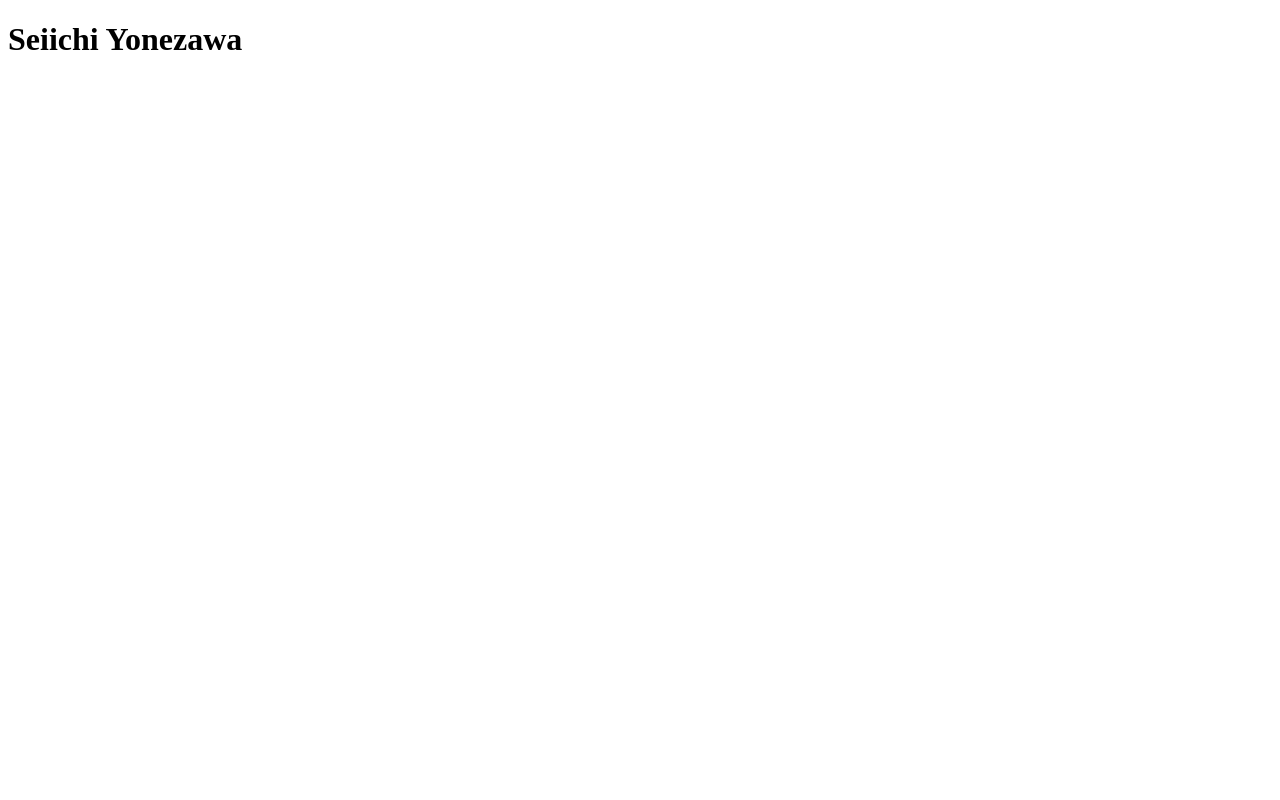
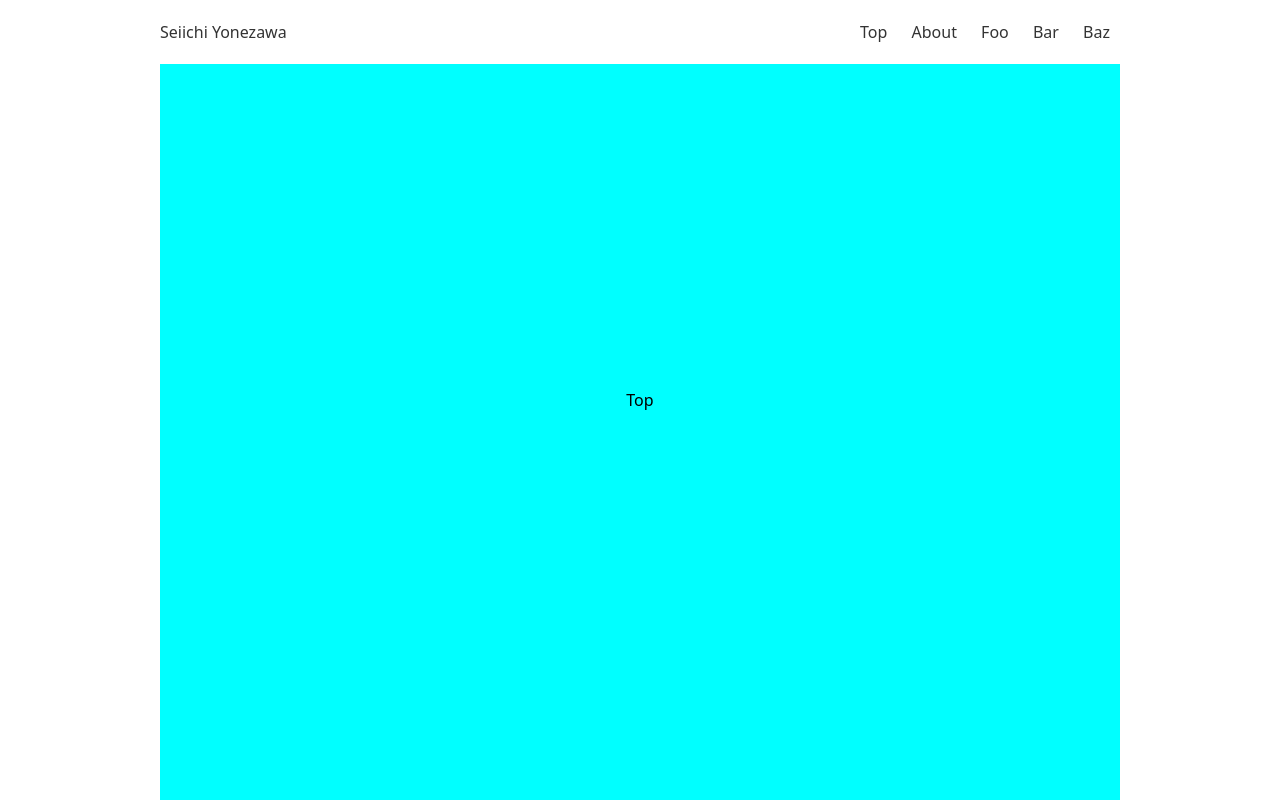
Before and after one commit to nzwsch/website, a website: page index.html in a window 1280 px wide. Shown: the top 800 px of the page. Drawn offline with Linux system fonts and the light colour scheme.

Commit message:
Update index.html

```diff
--- a/index.html
+++ b/index.html
@@ -4,24 +4,41 @@
     <meta charset="UTF-8">
     <meta name="viewport" content="width=device-width, initial-scale=1.0">
     <title>Seiichi Yonezawa</title>
-    <style>
-        /**
-        * Smooth scrolling on the whole document
-        */
-        html {
-            scroll-behavior: smooth;
-        }
-
-        @media screen and (prefers-reduced-motion: reduce) {
-            html {
-                scroll-behavior: auto;
-            }
-        }
-    </style>
+    <link rel="stylesheet" href="./style.css">
 </head>
 <body>
-    <div class="wrapper">
-        <h1>Seiichi Yonezawa</h1>
-    </div>
+    <nav class="container light">
+        <h1><a href="/">Seiichi Yonezawa</a></h1>
+
+        <ul>
+            <li><a href="#top">Top</a></li>
+            <li><a href="#about">About</a></li>
+            <li><a href="#foo">Foo</a></li>
+            <li><a href="#bar">Bar</a></li>
+            <li><a href="#baz">Baz</a></li>
+        </ul>
+    </nav>
+
+    <main class="container">
+        <section id="top">
+            <h1>Top</h1>
+        </section>
+
+        <section id="about">
+            <h1>about</h1>
+        </section>
+
+        <section id="foo">
+            <h1>foo</h1>
+        </section>
+
+        <section id="bar">
+            <h1>bar</h1>
+        </section>
+
+        <section id="baz">
+            <h1>baz</h1>
+        </section>
+    </main>
 </body>
 </html>
--- /dev/null
+++ b/style.css
@@ -0,0 +1,116 @@
+/* http://meyerweb.com/eric/tools/css/reset/
+   v2.0 | 20110126
+   License: none (public domain)
+*/
+
+html, body, div, span, applet, object, iframe,
+h1, h2, h3, h4, h5, h6, p, blockquote, pre,
+a, abbr, acronym, address, big, cite, code,
+del, dfn, em, img, ins, kbd, q, s, samp,
+small, strike, strong, sub, sup, tt, var,
+b, u, i, center,
+dl, dt, dd, ol, ul, li,
+fieldset, form, label, legend,
+table, caption, tbody, tfoot, thead, tr, th, td,
+article, aside, canvas, details, embed,
+figure, figcaption, footer, header, hgroup,
+menu, nav, output, ruby, section, summary,
+time, mark, audio, video {
+	margin: 0;
+	padding: 0;
+	border: 0;
+	font-size: 100%;
+	font: inherit;
+	vertical-align: baseline;
+}
+/* HTML5 display-role reset for older browsers */
+article, aside, details, figcaption, figure,
+footer, header, hgroup, menu, nav, section {
+	display: block;
+}
+body {
+	line-height: 1;
+}
+ol, ul {
+	list-style: none;
+}
+blockquote, q {
+	quotes: none;
+}
+blockquote:before, blockquote:after,
+q:before, q:after {
+	content: '';
+	content: none;
+}
+table {
+	border-collapse: collapse;
+	border-spacing: 0;
+}
+
+/* Smooth scrolling on the whole document */
+
+html {
+    scroll-behavior: smooth;
+}
+
+@media screen and (prefers-reduced-motion: reduce) {
+    html {
+        scroll-behavior: auto;
+    }
+}
+
+section {
+    height: 100vh;
+    display: flex;
+    flex-direction: column;
+    justify-content: center;
+    align-items: center;
+    align-items: center;
+}
+
+/* my style */
+
+#top { background-color: aqua; }
+#about { background-color: tomato; }
+#foo { background-color: yellowgreen; }
+#bar { background-color: palevioletred; }
+#baz { background-color: greenyellow; }
+
+body {
+    font-family: system-ui, -apple-system, BlinkMacSystemFont, 'Segoe UI', Roboto, Oxygen, Ubuntu, Cantarell, 'Open Sans', 'Helvetica Neue', sans-serif;
+}
+
+a {
+    text-decoration: none;
+}
+
+.container {
+    margin: 0 auto;
+    max-width: 960px;
+    padding: 0 10px;
+}
+
+nav {
+    position: fixed;
+    top: 0;
+    left: 0;
+    right: 0;
+    display: flex;
+    justify-content: space-between;
+}
+
+nav.container {
+    padding: 1.5rem 10px;
+}
+
+nav.light {
+    background-color: #fff;
+}
+nav.light a {
+    color: #333;
+}
+
+nav ul li {
+    display: inline-block;
+    margin: 0 10px;
+}
```
Also changed, not shown: favicon.ico (added), 1 other file.
